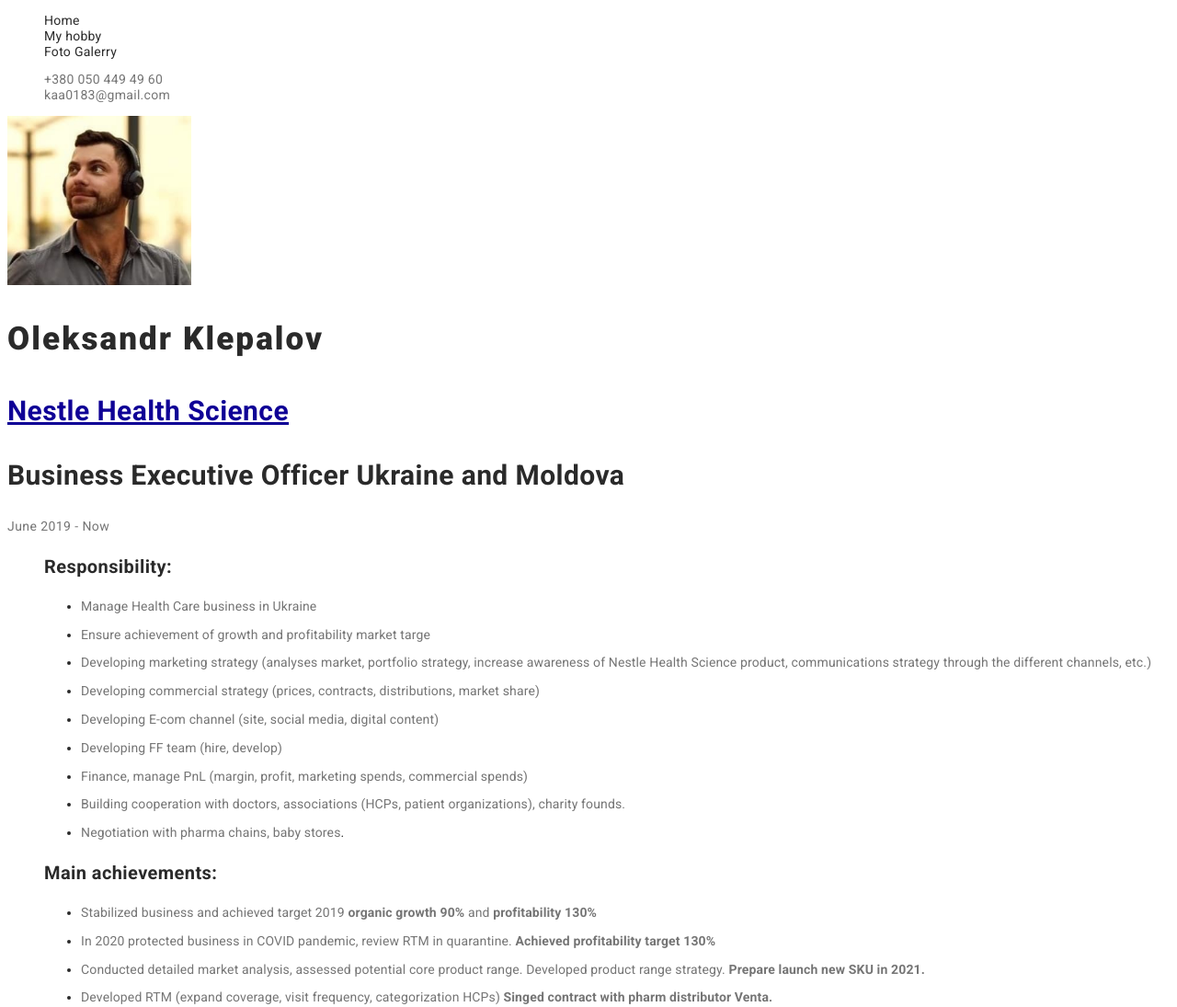
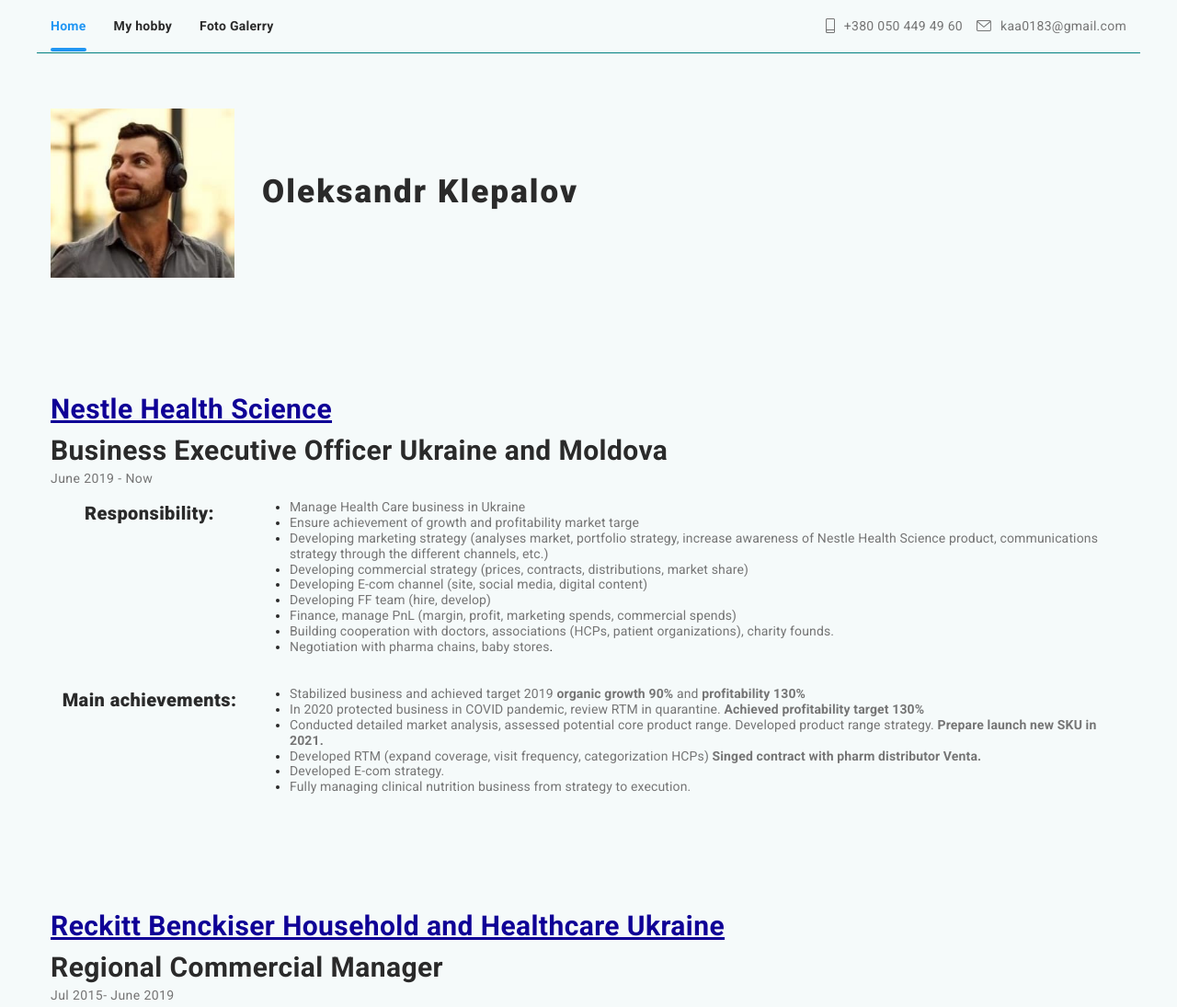
Before and after one commit to Kostiantyn-Radchenko/cv_klepalov, a plain HTML site: page index.html in a window 1280 px wide. Shown: the top 1095 px of the page at 92% size. Drawn offline with nearby package versions, Linux system fonts and the light colour scheme.

Commit message:
markup svg&flex

```diff
--- a/css/style.css
+++ b/css/style.css
@@ -13,8 +13,36 @@
   --company-link-color: #0f0096;
   --company-hover-color: #c04903;
 }
+/* tag configuration */
+li {
+  list-style-type: none;
+}
 a {
   text-decoration: none;
+}
+h1,
+h2,
+h3,
+h4,
+p,
+ul {
+  margin: 0;
+  padding: 0;
+}
+img,
+svg {
+  display: block;
+  max-width: 100%;
+  height: auto;
+}
+
+.visually-hidden {
+  position: absolute;
+  width: 1px;
+  height: 1px;
+  margin: -1px;
+  border: 0;
+  padding: 0;
 }
 
 body {
@@ -25,14 +53,38 @@
   line-height: 1.2;
   letter-spacing: 0.03em;
   color: var(--accent-color);
+  background-color: rgba(230, 243, 243, 0.4);
+}
+.container {
+  width: 1200px;
+  margin-left: auto;
+  margin-right: auto;
+  padding-left: 15px;
+  padding-right: 15px;
+  padding-top: 60px;
+  padding-bottom: 60px;
+}
+.container.not-pading {
+  padding-top: 0;
+  padding-bottom: 0;
 }
 /* header section */
-.header li {
-  list-style-type: none;
+.header .container {
+  display: flex;
+  justify-content: space-between;
+  align-items: center;
+
+  border-bottom: 1px solid teal;
 }
 /* site-nav section */
+.site-nav {
+  display: flex;
+}
 .site-nav .link {
-  font-weight: 500;
+  position: relative;
+  padding-top: 20px;
+  padding-bottom: 20px;
+  font-weight: 700;
   letter-spacing: 0.02em;
   color: var(--title-color);
 }
@@ -40,8 +92,32 @@
 .site-nav .link:focus {
   color: var(--hover-color);
 }
+.nav-item:not(:last-child) {
+  margin-right: 30px;
+}
+.link.current {
+  color: var(--hover-color);
+}
+.link.current::after {
+  position: absolute;
+  display: flex;
+  content: '';
+  bottom: 0;
+  left: 0;
+  width: 100%;
+  height: 4px;
+  background-color: var(--hover-color);
+  border-radius: 10px;
+}
 /* contacts link */
+.contacts {
+  display: flex;
+}
 .contacts .link {
+  display: flex;
+  align-items: center;
+  padding-top: 20px;
+  padding-bottom: 20px;
   font-weight: 500;
   letter-spacing: 0.02em;
   color: var(--accent-color);
@@ -50,20 +126,61 @@
 .contacts .link:focus {
   color: var(--hover-color);
 }
+
+.contacts-item:not(:last-child) {
+  margin-right: 15px;
+}
+.phone-icon {
+  width: 10px;
+  height: 16px;
+  margin-right: 10px;
+  fill: currentColor;
+}
+.mail-icon {
+  width: 16px;
+  height: 12px;
+  margin-right: 10px;
+  fill: currentColor;
+}
 /* main section */
 
 /* hero section */
-.hero > .title {
+.hero .container {
+  display: flex;
+  align-items: center;
+}
+.hero .title {
   font-weight: 900;
   font-size: 35px;
   line-height: 1.5;
   letter-spacing: 0.06em;
   color: var(--title-color);
 }
+.hero-thumb {
+  margin-right: 30px;
+}
 
-/* experiens section */
+/*work experiens section */
+.work-name {
+  margin-bottom: 15px;
+}
+.work-experien-item {
+  display: flex;
+}
+.work-experien-item {
+  display: flex;
+}
+.work-experien-item:not(:last-child) {
+  margin-bottom: 35px;
+}
+
 .experiens-list > li {
   list-style-type: none;
+}
+.experiens-list {
+  display: flex;
+  flex-direction: column;
+  flex-wrap: wrap;
 }
 
 .experiens .title {
@@ -73,7 +190,10 @@
   color: var(--title-color);
 }
 .experiens .subtitle {
-  font-weight: 700;
+  text-align: center;
+  min-width: 260px;
+  padding-right: 45px;
+  font-weight: 800;
   font-size: 20px;
   line-height: 1.5;
   color: var(--title-color);
--- a/index.html
+++ b/index.html
@@ -8,53 +8,75 @@
       href="https://fonts.googleapis.com/css2?family=Roboto:wght@400;700;900&display=swap"
       rel="stylesheet"
     />
+    <link
+      rel="stylesheet"
+      href="https://cdnjs.cloudflare.com/ajax/libs/modern-normalize/1.0.0/modern-normalize.css"
+    />
     <link rel="stylesheet" href="./css/style.css" />
     <title>Oleksandr Klepalov CV</title>
   </head>
   <body>
-    <header>
-      <nav class="header">
+    <header class="header">
+      <div class="container not-pading">
+        <nav class="pagination">
         <ul class="site-nav">
-          <li><a href="" class="link">Home</a></li>
-          <li><a href="" class="link">My hobby</a></li>
-          <li><a href="" class="link">Foto Galerry</a></li>
+          <li class="nav-item"><a href="./index.html" class="link current">Home</a></li>
+          <li class="nav-item"><a href="" class="link">My hobby</a></li>
+          <li class="nav-item"><a href="" class="link">Foto Galerry</a></li>
         </ul>
+      </nav>
       <!-- contacts -->
       <ul class="contacts">
-          <li>
-            <a href="tel:+380504494960" class="link">+380 050 449 49 60</a>
+        <li class="contacts-item">
+          <a href="tel:+380504494960" class="link">
+            <svg class="phone-icon">
+                <use href="./images/icon.svg#smartphone"></use>
+              </svg>
+            +380 050 449 49 60</a>
         </li>
-          <li>
-            <a href="mailto:kaa0183@gmail.com" class="link"
-              >kaa0183@gmail.com
-            </a>
+        <li class="contacts-item">
+          <a href="mailto:kaa0183@gmail.com" class="link">
+            <svg class="mail-icon">
+                <use href="./images/icon.svg#envelope"></use>
+              </svg>
+            kaa0183@gmail.com </a>
         </li>
       </ul>
-      </nav>
     </header>
+      </div>
+
     <main>
       <!-- hero section -->
+
         <section class="hero">
+          <div class="container">
+            <div class="hero-thumb">
               <img
             src="./images/Foto_Olexandr.jpg"
             alt="foto Oleksandr Klepalov"
             width="200"
           />
+            </div>
           <h1 class="title">Oleksandr Klepalov</h1>
+
+          </div>
         </section>
         <!-- Work experiens -->
         <!-- company 1 -->
         <section class="experiens">
+          <div class="container">
+            <div class="work-name">
               <a href="https://www.nestlehealthscience.ru/" class="link"
             >Nestle Health Science</a
           >
           <h2 class="title">Business Executive Officer Ukraine and Moldova</h2>
           <p>June 2019 - Now</p>
+            </div>
           <ul class="experiens-list">
-          <li>
+            <li class="work-experien-item">
               <h3 class="subtitle">Responsibility:</h3>
               <ul class="subtitle-list">
-              <li>
+                <li >
                   <p>
                     <span class="text"
                       >Manage Health Care business in Ukraine</span
@@ -125,7 +147,7 @@
                 </li>
               </ul>
             </li>
-          <li>
+            <li class="work-experien-item" >
               <h3 class="subtitle">Main achievements:</h3>
               <ul class="subtitle-list">
                 <li>
@@ -140,8 +162,8 @@
                 <li>
                   <p>
                     <span class="text"
-                    >In 2020 protected business in COVID pandemic, review RTM in
-                    quarantine.
+                      >In 2020 protected business in COVID pandemic, review RTM
+                      in quarantine.
                       <span class="indicator"
                         >Achieved profitability target 130%</span
                       ></span
@@ -151,8 +173,8 @@
                 <li>
                   <p>
                     <span class="text"
-                    >Conducted detailed market analysis, assessed potential core
-                    product range. Developed product range strategy.
+                      >Conducted detailed market analysis, assessed potential
+                      core product range. Developed product range strategy.
                       <span class="indicator"
                         >Prepare launch new SKU in 2021.</span
                       ></span
@@ -176,24 +198,29 @@
                 <li>
                   <p>
                     <span class="text"
-                    >Fully managing clinical nutrition business from strategy to
-                    execution.</span
+                      >Fully managing clinical nutrition business from strategy
+                      to execution.</span
                     >
                   </p>
                 </li>
               </ul>
             </li>
           </ul>
+          </div>
         </section>
+
       <!-- company 2 -->
       <section class="experiens">
+        <div class="container">
+          <div class="work-name">
             <a href="http://rb-health.com.ua/ua/" class="link"
           >Reckitt Benckiser Household and Healthcare Ukraine</a
         >
         <h2 class="title">Regional Commercial Manager</h2>
         <p>Jul 2015- June 2019</p>
+          </div>
         <ul class="experiens-list">
-          <li>
+          <li class="work-experien-item">
             <h3 class="subtitle">Responsibility:</h3>
             <ul class="subtitle-list">
               <li>
@@ -270,7 +297,7 @@
               </li>
             </ul>
           </li>
-          <li>
+          <li class="work-experien-item">
             <h3 class="subtitle">Main achievements:</h3>
             <ul class="subtitle-list">
               <li>
@@ -332,13 +359,17 @@
             </ul>
           </li>
         </ul>
+        </div>
       </section>
       <section class="experiens">
+        <div class="container">
+          <div class="work-name">
             <a href="https://www.danone.com/" class="link">Company Danone</a>
         <h2 class="title">Regional Sales Manager</h2>
         <p>Sep 2014-July 2015</p>
+          </div>
         <ul class="experiens-list">
-          <li>
+          <li class="work-experien-item">
             <h3 class="subtitle">Responsibility:</h3>
             <ul class="subtitle-list">
               <li>
@@ -386,7 +417,7 @@
               </li>
             </ul>
           </li>
-          <li>
+          <li class="work-experien-item">
             <h3 class="subtitle">Main achievements:</h3>
             <ul class="subtitle-list">
               <li>
@@ -409,9 +440,11 @@
             </ul>
           </li>
         </ul>
+        </div>
       </section>
     </main>
     <footer class="footer">
+      <div class="container">
         <ul>
         <li><a href="tel:+380504494960" class="link">+380 050 449 49 60</a></li>
         <li>
@@ -427,7 +460,8 @@
           <a aria-label="link Instagram" href="" class="socials">Instagram</a>
         </li>
       </ul>
-      <p hidden>site produced radchenko1904@gmail.com</p>
+      </div>
+
     </footer>
   </body>
 </html>
```
Also changed, not shown: images/icon.svg (added). Lines whose indentation alone changed are shown as unchanged.
